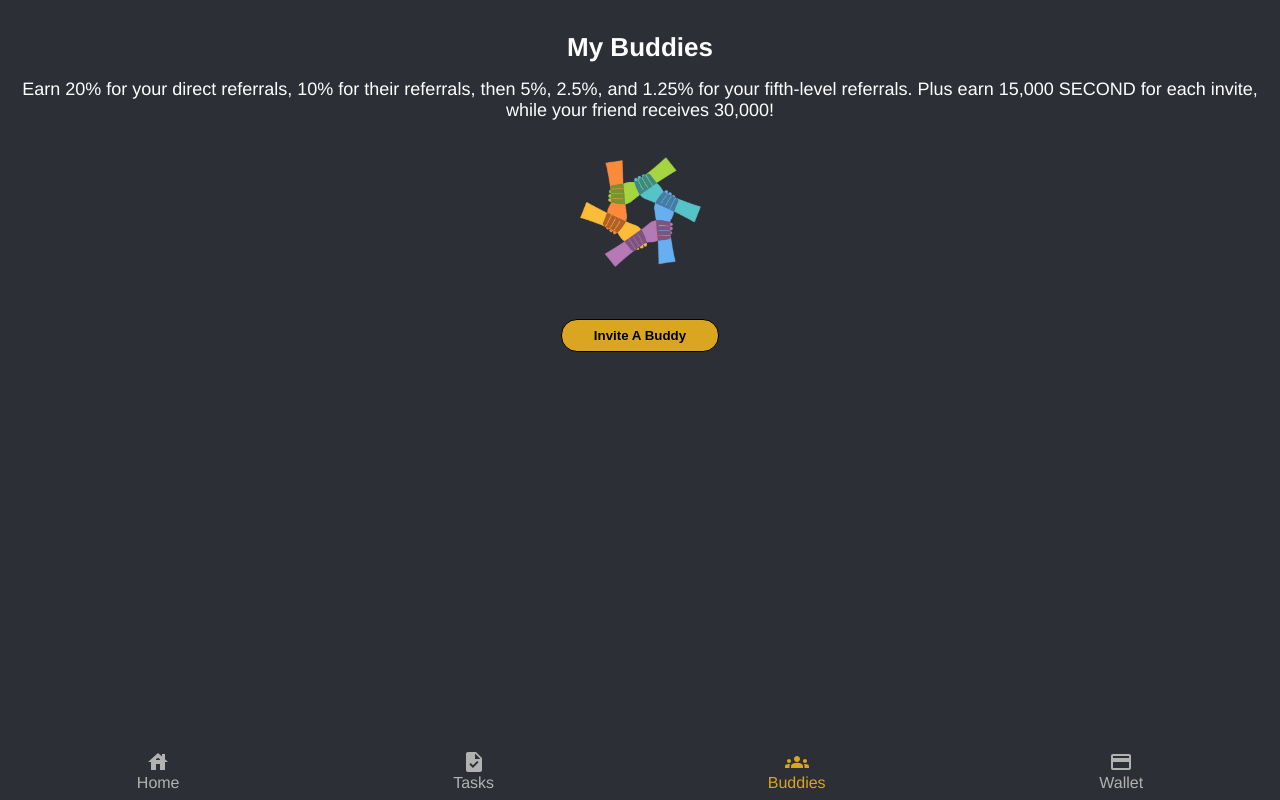
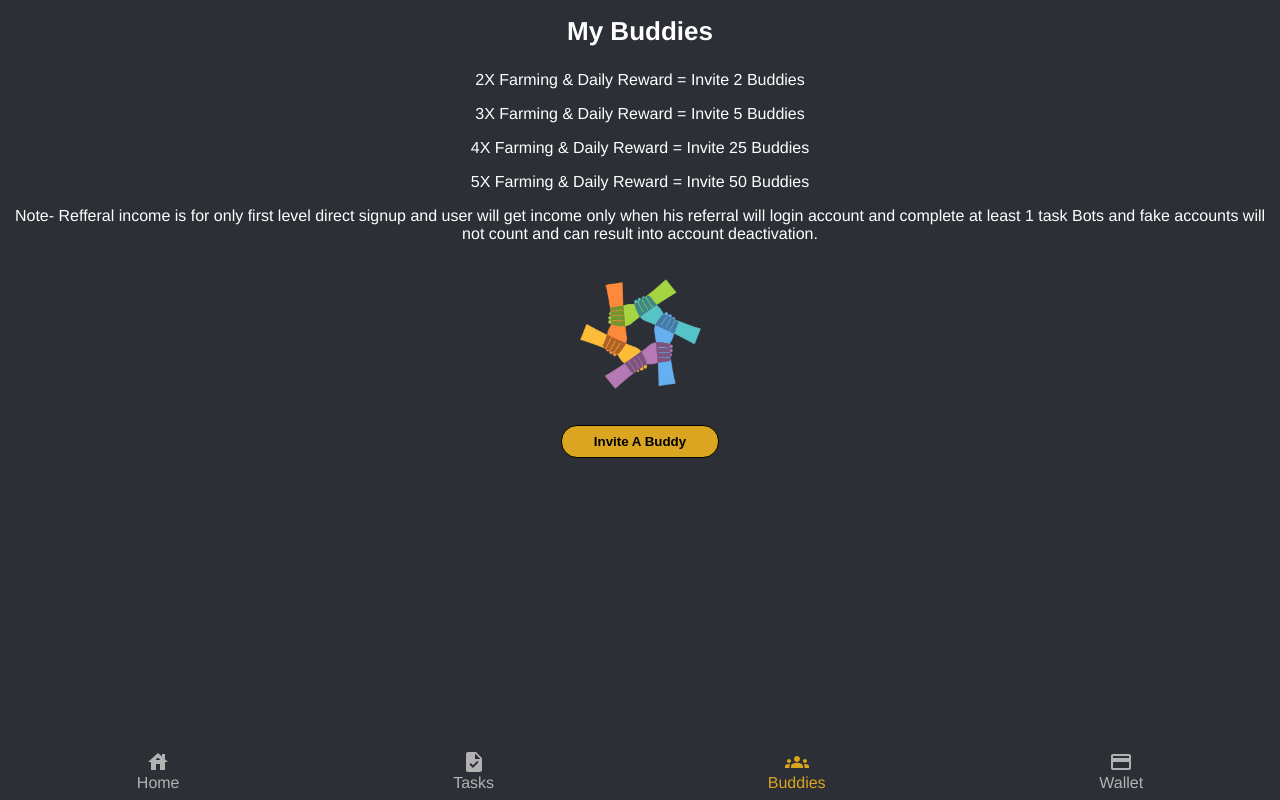
Before and after one commit to mubirshami/TimeFarmTelegram, a React (Create React App) app: page /TimeFarmTelegram/frens in a window 1280 px wide. Built offline with nearby package versions, Linux system fonts and the light colour scheme.

Commit message:
Update CSS for frens and leaderboard components

```diff
--- a/src/components/frens/index.css
+++ b/src/components/frens/index.css
@@ -10,14 +10,14 @@
 .frens-heading{
     font-size: 26px;
     font-weight: bold;
-   padding-top: 2rem;
+   padding-top: 1rem;
     color: white;
 }
 
 .frens-description{
-    font-size: 18px;
+    font-size: 16px;
     color: #666;
-    padding: 1rem;
+    padding: 0.5rem;
     color: white;
 }
 
@@ -25,11 +25,11 @@
     display: flex;
     justify-content: center;
     align-items: center;
-    padding: 1rem 2rem;
+    padding: 0.5rem 2rem;
 }
 
 .invite-button{
-    padding: 1rem;
+    padding: 0.5rem;
 }
 
 .buddies-image{
@@ -87,3 +87,7 @@
     font-weight: bold;
     font-size: 22px;
   }
+
+  .modal-close-icon{
+    cursor: pointer;
+  }
--- a/src/components/frens/index.jsx
+++ b/src/components/frens/index.jsx
@@ -21,12 +21,19 @@ const Frens = () => {
     <div className="frens-container">
       <div className="frens-heading">My Buddies</div>
       <div className="frens-description">
-        Earn 20% for your direct referrals, 10% for their referrals, then 5%,
-        2.5%, and 1.25% for your fifth-level referrals. Plus earn 15,000 SECOND
-        for each invite, while your friend receives 30,000!
+        <p>2X Farming & Daily Reward = Invite 2 Buddies</p>
+        <p>3X Farming & Daily Reward = Invite 5 Buddies</p>
+        <p>4X Farming & Daily Reward = Invite 25 Buddies</p>
+        <p>5X Farming & Daily Reward = Invite 50 Buddies</p>
+        <p>
+          Note- Refferal income is for only first level direct signup and user
+          will get income only when his referral will login account and complete
+          at least 1 task Bots and fake accounts will not count and can result
+          into account deactivation.
+        </p>
       </div>
       <div className="image-section">
-        <img className="buddies-image" src={frensImg} />
+        <img className="buddies-image" src={frensImg} alt="Buddies"/>
       </div>
       <div className="invite-button">
         <Button text="Invite A Buddy" onClick={openModal} />
--- a/src/components/homePage/index.jsx
+++ b/src/components/homePage/index.jsx
@@ -9,17 +9,26 @@ import BoltIcon from '@mui/icons-material/Bolt';
 import PetsIcon from "@mui/icons-material/Pets";
 
 const HomePage = () => {
-  const [time, setTime] = useState(4 * 60 * 60);
-  const [farming, setFarming] = useState(0);
+  const [time, setTime] = useState(6 * 60 * 60);
   const [isFarming, setIsFarming] = useState(false);
+  const [farmingEnded, setFarmingEnded] = useState(false);
   const navigate = useNavigate();
+  const [money, setMoney] = useState(110000);
 
   useEffect(() => {
     let timer;
     if (isFarming) {
       timer = setInterval(() => {
-        setTime((prevTime) => (prevTime > 0 ? prevTime - 1 : 0));
-        setFarming((prevFarming) => prevFarming + 1);
+        setTime((prevTime) => {
+          if (prevTime > 0) {
+            return prevTime - 1;
+          } else {
+            setIsFarming(false);
+            setFarmingEnded(true);
+            clearInterval(timer);
+            return 0;
+          }
+        });
       }, 1000);
     }
     return () => clearInterval(timer);
@@ -29,13 +38,18 @@ const HomePage = () => {
     const h = Math.floor(seconds / 3600);
     const m = Math.floor((seconds % 3600) / 60);
     const s = seconds % 60;
-    return `${h.toString().padStart(2, "0")}:${m
-      .toString()
-      .padStart(2, "0")}:${s.toString().padStart(2, "0")}`;
+    return `${h.toString().padStart(2, "0")}:${m.toString().padStart(2, "0")}:${s.toString().padStart(2, "0")}`;
   };
 
   const handleStartFarming = () => {
+    setTime(6 * 60 * 60);
     setIsFarming(true);
+    setFarmingEnded(false);
+  };
+
+  const handleClaimPoints = () => {
+    setMoney((prevMoney) => prevMoney + 100);
+    setFarmingEnded(false);
   };
 
   return (
@@ -57,25 +71,29 @@ const HomePage = () => {
           </div>
         </div>
       </div>
-      <h1 className="money"><PetsIcon className="heading-paws-icon"/>110,000</h1>
+      <h1 className="money">
+        <PetsIcon className="heading-paws-icon" />
+        {money.toLocaleString()}
+      </h1>
       <div className="hourglass-container">
-            <img
-              src={HomeImage}
-              alt="Welcome Dawg"
-              className="welcome-dawg-image"
-            />
-          </div>
-      {!isFarming ? (
+        <img src={HomeImage} alt="Welcome Dawg" className="welcome-dawg-image" />
+      </div>
+      {!isFarming && !farmingEnded ? (
         <button className="start-button" onClick={handleStartFarming}>
           Start Farming
         </button>
       ) : (
         <>
           <div className="farming-info">
-            <p>Farming:<PetsIcon className="home-paws-icon"/>{farming}</p>
+            <p>Farming:<PetsIcon className="heading-paws-icon"/></p>
             <p>{formatTime(time)}</p>
           </div>
         </>
+      )}
+      {farmingEnded && (
+        <button className="claim-button" onClick={handleClaimPoints}>
+          Claim 100 Points
+        </button>
       )}
       <Navbar />
     </div>
--- a/src/components/tasks/index.css
+++ b/src/components/tasks/index.css
@@ -82,3 +82,8 @@
   font-size: 18px;
   line-height: 1.5;
 }
+
+.task-reward-icon{
+  font-size: 17px !important;
+  margin-right: 5px;
+}
--- a/src/components/tasks/index.jsx
+++ b/src/components/tasks/index.jsx
@@ -1,16 +1,16 @@
 import React, { useState } from "react";
 import "./index.css";
 import Navbar from "../navbar";
+import PetsIcon from "@mui/icons-material/Pets";
 
 const Tasks = () => {
   const [activeTab, setActiveTab] = useState("Active");
 
   const tasks = [
-    { id: 1, description: "Connect TON wallet", reward: "$250,000" },
-    { id: 2, description: "Join to $NOTAI Channel", reward: "$150,000" },
-    { id: 3, description: "Win Prize with HEXN", reward: "$100,000" },
-    { id: 4, description: "Play monorix", reward: "$100,000" },
-    { id: 5, description: "Follow Mashaverse on X", reward: "$100,000" },
+    { id: 1, description: "Follow our Telegram Chaneel", reward: "5000" },
+    { id: 2, description: "Follow us on X", reward: "5000" },
+    { id: 3, description: "Follow us on YouTube", reward: "5000" },
+    { id: 4, description: "Follow us on Instagram", reward: "5000" }
   ];
 
   return (
@@ -41,7 +41,7 @@ const Tasks = () => {
             {tasks.map((task) => (
               <li key={task.id} className="task-item">
                 <div className="task-desc">{task.description}</div>
-                <div className="task-reward">{task.reward}</div>
+                <div className="task-reward"><PetsIcon className="task-reward-icon"/>{task.reward}</div>
                 <button className="task-start-button">Start</button>
               </li>
             ))}
```
